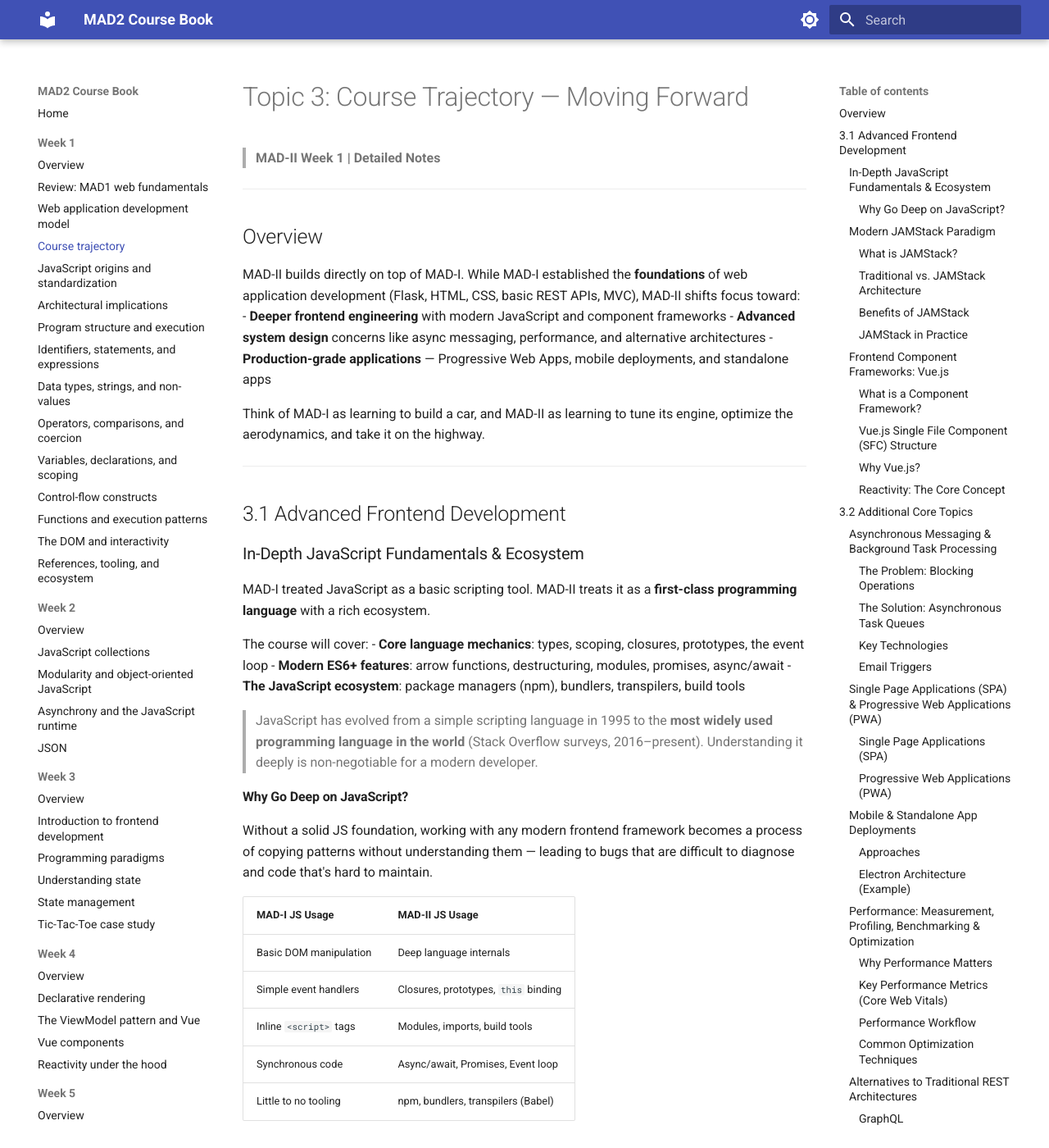
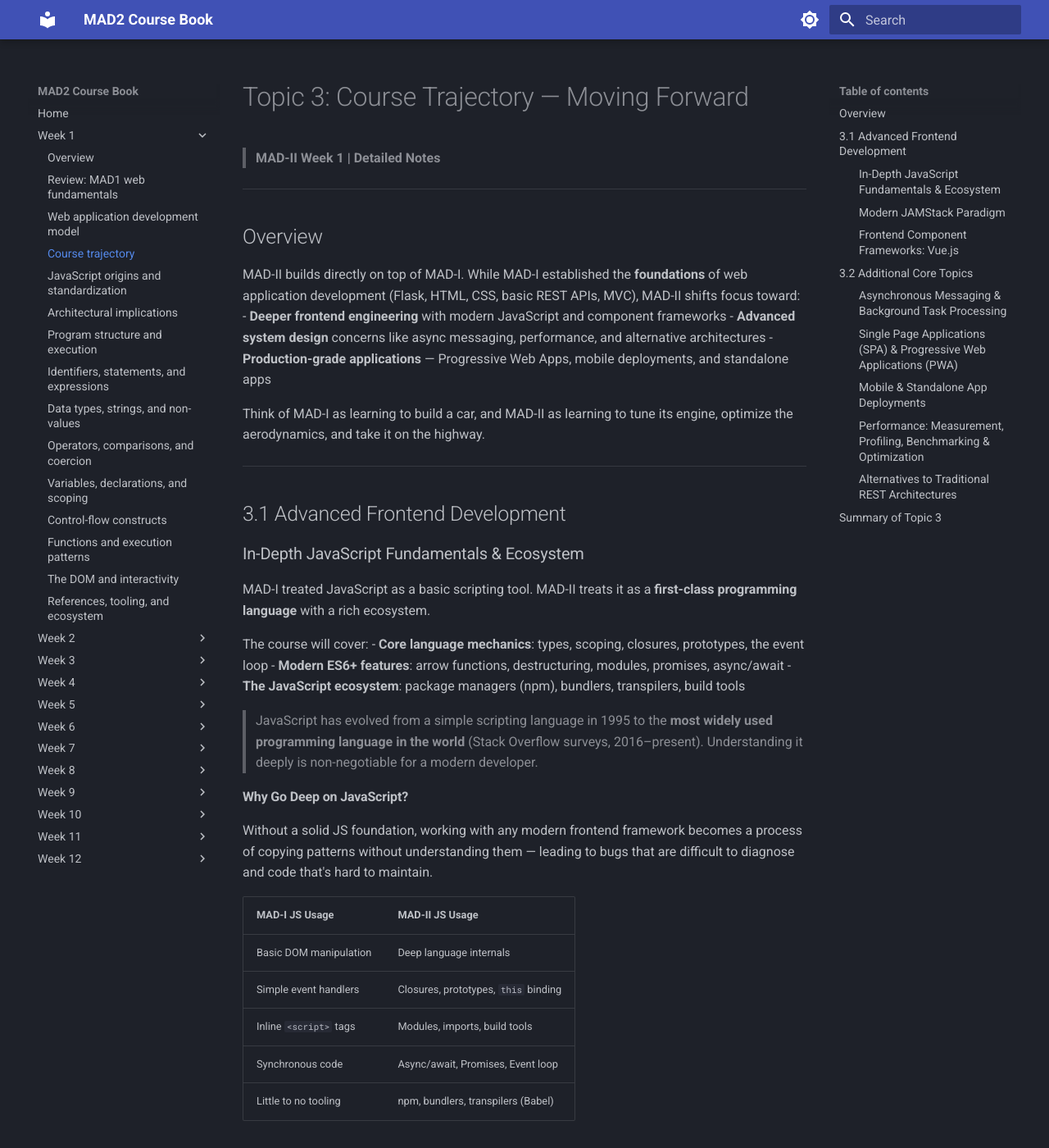
Before and after one commit to 24f2005644/appdev2coursebook, an MkDocs documentation site: the page built from docs/week1/03_course_trajectory.md, in a window 1280 px wide and 1400 px high. Shown: the whole window at 82% size. Built offline with MkDocs 1.6.1 and Material for MkDocs 9.7.7, drawn with Linux system fonts in a browser that asks for light colours.

Commit message:
Polish navigation and page layout
Co-authored-by: Copilot <223556219+Copilot@users.noreply.github.com>

```diff
--- /dev/null
+++ b/docs/stylesheets/extra.css
@@ -0,0 +1,15 @@
+.md-copyright {
+  display: none;
+}
+
+.md-nav--secondary .md-nav__list {
+  line-height: 1.35;
+}
+
+.md-nav--secondary .md-nav__item .md-nav__link {
+  white-space: normal;
+}
+
+.md-nav--secondary .md-nav__item .md-nav__list {
+  margin-left: 0.6rem;
+}
--- a/mkdocs.yml
+++ b/mkdocs.yml
@@ -9,24 +9,24 @@ theme:
   name: material
   language: en
   features:
-    - navigation.sections
-    - navigation.expand
     - navigation.top
     - search.highlight
     - search.share
     - content.code.copy
     - toc.follow
   palette:
+    - scheme: slate
+      toggle:
+        icon: material/brightness-7
+        name: Switch to light mode
     - media: "(prefers-color-scheme: light)"
       scheme: default
       toggle:
-        icon: material/brightness-7
+        icon: material/brightness-4
         name: Switch to dark mode
-    - media: "(prefers-color-scheme: dark)"
-      scheme: slate
-      toggle:
-        icon: material/brightness-4
-        name: Switch to light mode
+
+extra_css:
+  - stylesheets/extra.css
 
 markdown_extensions:
   - admonition
@@ -43,7 +43,7 @@ markdown_extensions:
       alternate_style: true
   - pymdownx.tasklist
   - toc:
-      permalink: true
+      toc_depth: 3
 
 plugins:
   - search
```
